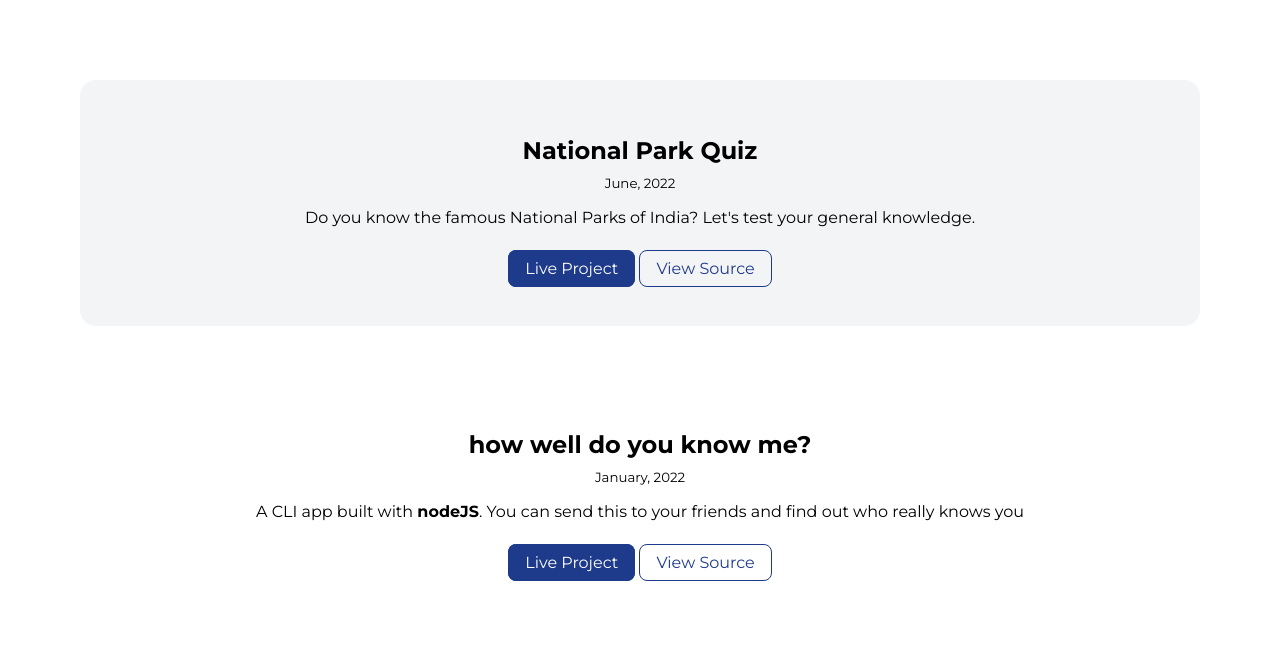
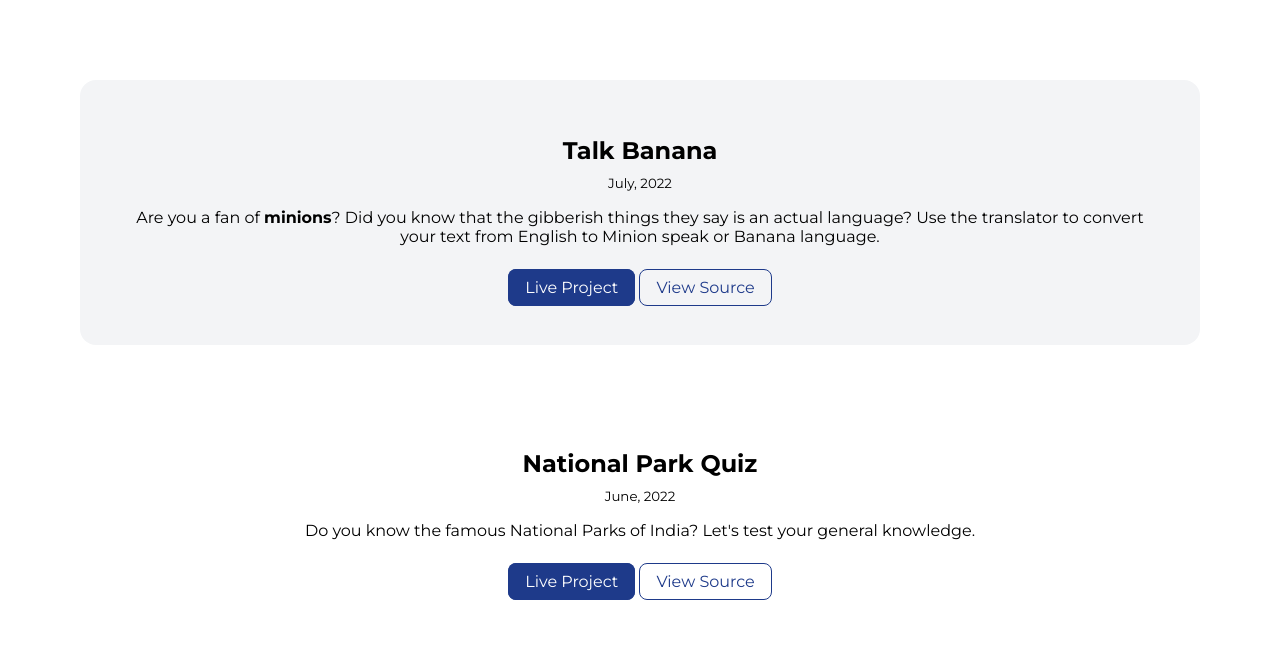
Before and after one commit to Gulzhub/Gulzar-portfolio, a plain HTML site: page projects.html in a window 1280 px wide. Shown: the part 266-933 px from the top of the page. Drawn offline with Linux system fonts and the light colour scheme.

Commit message:
added new project (talk banana)

```diff
--- a/projects.html
+++ b/projects.html
@@ -29,7 +29,19 @@
     <ul class="list-non-bullet">
 
         <li>
-            <article class="showcase-list container container-center ow ">
+            <article class="showcase-list container container-center ow">
+                <h1>Talk Banana</h1>
+                <small>July, 2022</small>
+                <p>Are you a fan of <strong>minions</strong>? Did you know that the gibberish things they say is an actual language? Use the translator to convert your text from English to Minion speak or Banana language.</p>
+
+                <a class="link link-primary" href="https://minion-talk-gulz.netlify.app/">Live Project</a>
+                <a class="link link-secondary" href="https://github.com/Gulzhub/talk-banana">View Source</a>
+            </article>
+
+        </li>
+
+        <li>
+            <article class="showcase-list container container-center ">
                 <h1>National Park Quiz</h1>
             <small>June, 2022</small>
             <p>Do you know the famous National Parks of India? Let's test your general knowledge.</p>
@@ -42,7 +54,7 @@
         </li>
 
         <li>
-            <article class="showcase-list container container-center ">
+            <article class="showcase-list container container-center ow">
                 <h1>how well do you know me?</h1>
                 <small>January, 2022</small>
                 <p>A CLI app built with <strong>nodeJS</strong>. You can send this to your friends and find out who really knows you</p>
```
